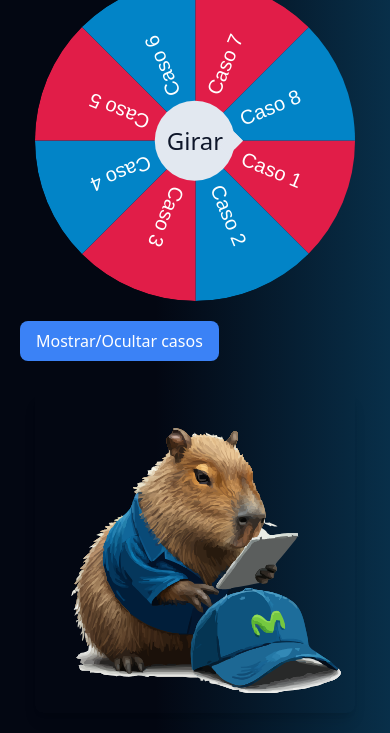
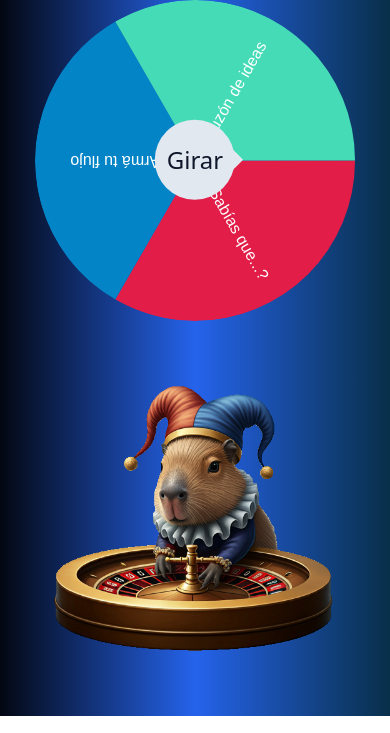
Before and after one commit to crisaraoz/ruleta-soysetm, a website: page index.html in a window 390 px wide. Shown: the part 128-861 px from the top of the page. Drawn offline with nearby package versions, Linux system fonts and the light colour scheme.

Commit message:
update assets and responsiveness

```diff
--- a/index.html
+++ b/index.html
@@ -12,8 +12,9 @@
   </head>
 
   <body
-    class="bg-gradient-to-r from-gray-950 from-40% to-sky-950 text-slate-200 p-5 min-h-screen flex flex-col justify-center items-center"
-  >
+  class="bg-gradient-to-r from-gray-950 via-blue-600 to-sky-950 text-slate-200 p-5 min-h-screen flex flex-col justify-center items-center"
+>
+
     <h1
       class="text-3xl md:text-5xl lg:text-7xl font-bold mb-4 md:mb-8 ml-4 lg:ml-12 font-montserrat"
     >
@@ -54,7 +55,7 @@
       >
       <button
       id="toggle-button"
-      class="bg-blue-500 text-white px-4 py-2 rounded-lg mb-4"
+      class="bg-blue-500 text-white px-4 py-2 rounded-lg mb-4 hidden"
     >
       Mostrar/Ocultar casos
     </button>
@@ -63,16 +64,16 @@
     placeholder="Insertar una Experiencia en cada fila"
     class="w-full h-textarea resize-none rounded-lg p-2 text-slate-900 outline-none focus-visible:p-[6px] focus-visible:border-2 focus-visible:border-solid focus-visible:border-[#86b7fe] focus-visible:shadow-[0_0_0_.25rem_rgba(13,110,253,.25)] transition text-lg disabled:cursor-not-allowed disabled:opacity-80 peer hidden"
 >
-Caso 1&NewLine;Caso 2&NewLine;Caso 3&NewLine;Caso 4&NewLine;Caso 5&NewLine;Caso 6&NewLine;Caso 7&NewLine;Caso 8</textarea
+¿Sabías que...?&NewLine;Armá tu flujo&NewLine;Buzón de ideas&NewLine;</textarea
         >
         <span
           class="hidden absolute w-10 h-10 rounded-full border-4 border-solid border-sky-600 border-y-slate-300 border-l-slate-300 animate-spin peer-disabled:block"
         ></span>
         <div class="w-full flex justify-center mt-4">
           <img
-            src="./assets/movincho.svg"
+            src="./assets/movincho1.png"
             alt="movincho"
-            class="w-full max-w-xs md:max-w-md rounded-lg shadow-lg"
+            class="w-full max-w-xs md:max-w-md rounded-lg shadow-none"
           />
         </div>
       </div>
--- a/js/canvas.js
+++ b/js/canvas.js
@@ -1,61 +1,78 @@
 // canvas.js
-const canvas = document.getElementById('roulete')
-const ctx = canvas.getContext('2d')
-const textarea = document.querySelector('#textarea')
-const container = document.querySelector('#roulete-c')
-const warning = document.querySelector('#warning')
+const canvas = document.getElementById("roulete");
+const ctx = canvas.getContext("2d");
+const textarea = document.querySelector("#textarea");
+const container = document.querySelector("#roulete-c");
+const warning = document.querySelector("#warning");
 
-const colors = ['#E11D48', '#0284C7']
+const colors = ["#E11D48", "#0284C7", "#46dbb7"];
 
 function resizeCanvas() {
-    const containerWidth = container.clientWidth
-    const body = document.querySelector('body')
-    // Ajusta el tamaño del canvas dependiendo del tamaño de la pantalla
-    if (body.clientWidth < 749) {
-        canvas.width = containerWidth
-        canvas.height = canvas.width
-    } else {
-        canvas.width = 650
-        canvas.height = 650
-    }
+  const containerWidth = container.clientWidth;
 
-    draw()
+  if (window.innerWidth < 768) {
+    // Pantallas pequeñas
+    canvas.width = containerWidth;
+    canvas.height = containerWidth;
+    ctx.font = "16px Arial";
+  } else if (window.innerWidth < 1024) {
+    // Tablets
+    canvas.width = 400; // Ajusta según el diseño
+    canvas.height = 400;
+    ctx.font = "18px Arial";
+  } else {
+    // Notebooks y mayores
+    canvas.width = 500;
+    canvas.height = 500;
+    ctx.font = "20px Arial";
+  }
+
+  draw(); // Redibujar la ruleta
+}
+function draw() {
+  let start = 0;
+
+  const results = textarea.value.split("\n").filter((item) => item);
+  const len = results.length;
+  const deg = Math.PI * 2 * (100 / len / 100);
+
+  if (len == 0) {
+    warning.classList.remove("hidden");
+    warning.classList.add("flex");
+  } else {
+    warning.classList.add("hidden");
+  }
+  results.forEach((result, i) => {
+    ctx.fillStyle = colors[i % colors.length];
+    ctx.beginPath();
+    ctx.moveTo(canvas.width / 2, canvas.height / 2);
+    ctx.arc(
+      canvas.width / 2,
+      canvas.height / 2,
+      canvas.height / 2,
+      start,
+      start + deg
+    );
+    ctx.closePath();
+    ctx.fill();
+
+    ctx.save();
+    ctx.translate(canvas.width / 2, canvas.height / 2);
+    ctx.rotate(start + deg / 2);
+    ctx.fillStyle = "white";
+    //ctx.font = "24px Arial"; // Aumenta el tamaño aquí
+    ctx.textAlign = "center"; // Centra horizontalmente el texto
+    ctx.textBaseline = "middle"; // Centra verticalmente el texto
+    const text = result;
+
+    // Cambiar la posición del texto
+    ctx.fillText(text, canvas.height / 4, 0);
+    ctx.restore();
+
+    start += deg;
+  });
 }
 
-function draw() {
-    let start = 0
-
-    const results = textarea.value.split('\n').filter(item => item)
-    const len = results.length
-    const deg = (Math.PI * 2) * ((100 / len) / 100)
-
-    if (len == 0) {
-        warning.classList.remove('hidden')
-        warning.classList.add('flex')
-    } else {
-        warning.classList.add('hidden')
-    }
-    results.forEach((result, i) => {
-        ctx.fillStyle = colors[i % 2]
-        ctx.beginPath()
-        ctx.moveTo(canvas.width / 2, canvas.height / 2)
-        ctx.arc(canvas.width / 2, canvas.height / 2, canvas.height / 2, start, start + deg)
-        ctx.closePath()
-        ctx.fill()
-
-        ctx.save()
-        ctx.translate(canvas.width / 2, canvas.height / 2)
-        ctx.rotate(start + deg / 2)
-        const text = result
-        ctx.fillStyle = 'white'
-        ctx.font = '20px Arial'
-        ctx.fillText(text, 50, 5)
-        ctx.restore()
-
-        start += deg
-    })
-}
-
-textarea.addEventListener('input', draw)
-window.addEventListener('resize', resizeCanvas)
-resizeCanvas()
+textarea.addEventListener("input", draw);
+window.addEventListener("resize", resizeCanvas);
+resizeCanvas();
```
Also changed, not shown: assets/movincho1.png (added), assets/movincho2.png (added), css/output.css.
